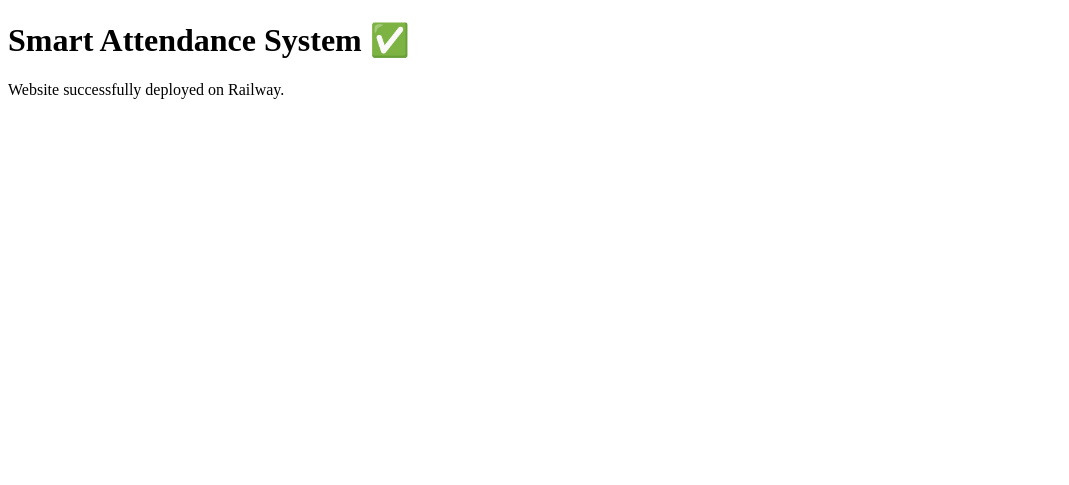
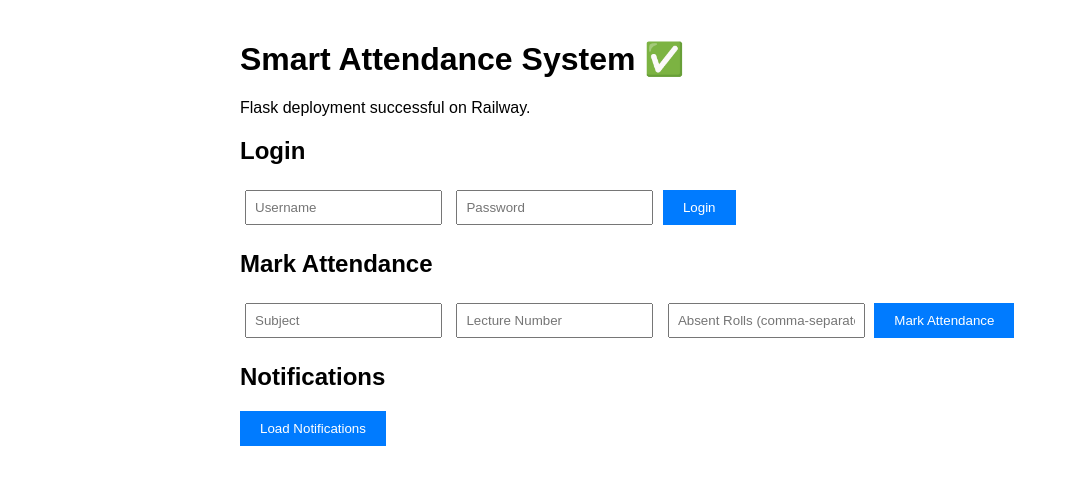
Before and after one commit to rajatjadhav2408-max/-smart-attendance, a Flask app: page / in a window 1280 px wide. Shown: the top 485 px of the page, without its empty margins (0-1069 px from the left). Run offline with Flask 3, Linux system fonts and the light colour scheme.

Commit message:
Complete Smart Attendance System: add templates, update app.py with all routes preserved

```diff
--- a/app.py
+++ b/app.py
@@ -1,5 +1,126 @@
-from flask import Flask, render_template
+from flask import Flask, request, jsonify, render_template
+from flask_cors import CORS
+from flask_sqlalchemy import SQLAlchemy
+from flask_bcrypt import Bcrypt
+from datetime import datetime
+import os
+
 app = Flask(__name__)
+CORS(app)
+
+# DATABASE CONFIG
+app.config['SQLALCHEMY_DATABASE_URI'] = 'sqlite:///attendance.db'
+app.config['SQLALCHEMY_TRACK_MODIFICATIONS'] = False
+
+# INITIALIZE
+db = SQLAlchemy(app)
+bcrypt = Bcrypt(app)
+
+# ---------------- MODELS ---------------- #
+class Teacher(db.Model):
+    id = db.Column(db.Integer, primary_key=True)
+    name = db.Column(db.String(100))
+    department = db.Column(db.String(100))
+    username = db.Column(db.String(100), unique=True)
+    password = db.Column(db.String(200))
+
+class Student(db.Model):
+    id = db.Column(db.Integer, primary_key=True)
+    roll_number = db.Column(db.String(20), unique=True)
+    name = db.Column(db.String(100))
+    department = db.Column(db.String(100))
+    semester = db.Column(db.String(20))
+    parent_mobile = db.Column(db.String(20))
+
+class Attendance(db.Model):
+    id = db.Column(db.Integer, primary_key=True)
+    student_id = db.Column(db.Integer)
+    subject = db.Column(db.String(100))
+    lecture_number = db.Column(db.Integer)
+    date = db.Column(db.Date)
+    status = db.Column(db.String(20))
+
+class Notification(db.Model):
+    id = db.Column(db.Integer, primary_key=True)
+    student_id = db.Column(db.Integer)
+    type = db.Column(db.String(50))
+    message = db.Column(db.Text)
+    date = db.Column(db.DateTime, default=datetime.utcnow)
+
+# CREATE DATABASE TABLES
+with app.app_context():
+    db.create_all()
+
+# ---------------- ROUTES ---------------- #
 @app.route('/')
 def home():
- return render_template("index.html")
+    return render_template('index.html')
+
+# LOGIN
+@app.route('/api/login', methods=['POST'])
+def login():
+    data = request.get_json()
+    username = data.get('username')
+    password = data.get('password')
+    teacher = Teacher.query.filter_by(username=username).first()
+    if teacher and bcrypt.check_password_hash(teacher.password, password):
+        return jsonify({
+            "message": "Login successful",
+            "teacher": teacher.name
+        })
+    return jsonify({"message": "Invalid credentials"}), 401
+
+# GET STUDENTS
+@app.route('/api/students', methods=['GET'])
+def get_students():
+    students = Student.query.all()
+    return jsonify([
+        {
+            "id": s.id,
+            "roll_number": s.roll_number,
+            "name": s.name,
+            "department": s.department,
+            "semester": s.semester
+        }
+        for s in students
+    ])
+
+# MARK ATTENDANCE
+@app.route('/api/attendance', methods=['POST'])
+def mark_attendance():
+    data = request.get_json()
+    subject = data.get('subject')
+    lecture_number = data.get('lecture_number')
+    absent_rolls = data.get('absent_rolls', '')
+    absent_roll_numbers = [r.strip() for r in absent_rolls.split(',') if r.strip()]
+
+    students = Student.query.all()
+    for student in students:
+        status = "Absent" if student.roll_number in absent_roll_numbers else "Present"
+        attendance = Attendance(
+            student_id=student.id,
+            subject=subject,
+            lecture_number=lecture_number,
+            date=datetime.now().date(),
+            status=status
+        )
+        db.session.add(attendance)
+    db.session.commit()
+    return jsonify({"message": "Attendance marked successfully"})
+
+# GET NOTIFICATIONS
+@app.route('/api/notifications', methods=['GET'])
+def notifications():
+    notifs = Notification.query.all()
+    return jsonify([
+        {
+            "id": n.id,
+            "message": n.message,
+            "type": n.type
+        }
+        for n in notifs
+    ])
+
+if __name__ == '__main__':
+    port = int(os.environ.get('PORT', 5000))
+    app.run(host='0.0.0.0', port=port)
--- a/templates/index.html
+++ b/templates/index.html
@@ -1,10 +1,67 @@
 <!DOCTYPE html>
 <html>
 <head>
- <title>Smart Attendance System</title>
+    <title>Smart Attendance System</title>
+    <style>
+        body { font-family: Arial; margin: 40px; }
+        .container { max-width: 800px; margin: 0 auto; }
+        button { padding: 10px 20px; background: #007bff; color: white; border: none; cursor: pointer; }
+        input { padding: 8px; margin: 5px; }
+    </style>
 </head>
 <body>
- <h1>Smart Attendance System ✅</h1>
- <p>Website successfully deployed on Railway.</p>
+    <div class="container">
+        <h1>Smart Attendance System ✅</h1>
+        <p>Flask deployment successful on Railway.</p>
+
+        <h2>Login</h2>
+        <input type="text" id="username" placeholder="Username">
+        <input type="password" id="password" placeholder="Password">
+        <button onclick="login()">Login</button>
+
+        <h2>Mark Attendance</h2>
+        <input type="text" id="subject" placeholder="Subject">
+        <input type="number" id="lecture" placeholder="Lecture Number">
+        <input type="text" id="absent" placeholder="Absent Rolls (comma-separated)">
+        <button onclick="markAttendance()">Mark Attendance</button>
+
+        <h2>Notifications</h2>
+        <button onclick="getNotifications()">Load Notifications</button>
+        <div id="notifications"></div>
+    </div>
+
+    <script>
+        async function login() {
+            const username = document.getElementById('username').value;
+            const password = document.getElementById('password').value;
+            const res = await fetch('/api/login', {
+                method: 'POST',
+                headers: { 'Content-Type': 'application/json' },
+                body: JSON.stringify({ username, password })
+            });
+            const data = await res.json();
+            alert(data.message);
+        }
+
+        async function markAttendance() {
+            const subject = document.getElementById('subject').value;
+            const lecture_number = document.getElementById('lecture').value;
+            const absent_rolls = document.getElementById('absent').value;
+            const res = await fetch('/api/attendance', {
+                method: 'POST',
+                headers: { 'Content-Type': 'application/json' },
+                body: JSON.stringify({ subject, lecture_number, absent_rolls })
+            });
+            const data = await res.json();
+            alert(data.message);
+        }
+
+        async function getNotifications() {
+            const res = await fetch('/api/notifications');
+            const data = await res.json();
+            document.getElementById('notifications').innerHTML =
+                data.map(n => `<p><strong>${n.type}:</strong> ${n.message}</p>`).join('');
+        }
+    </script>
 </body>
 </html>
```
